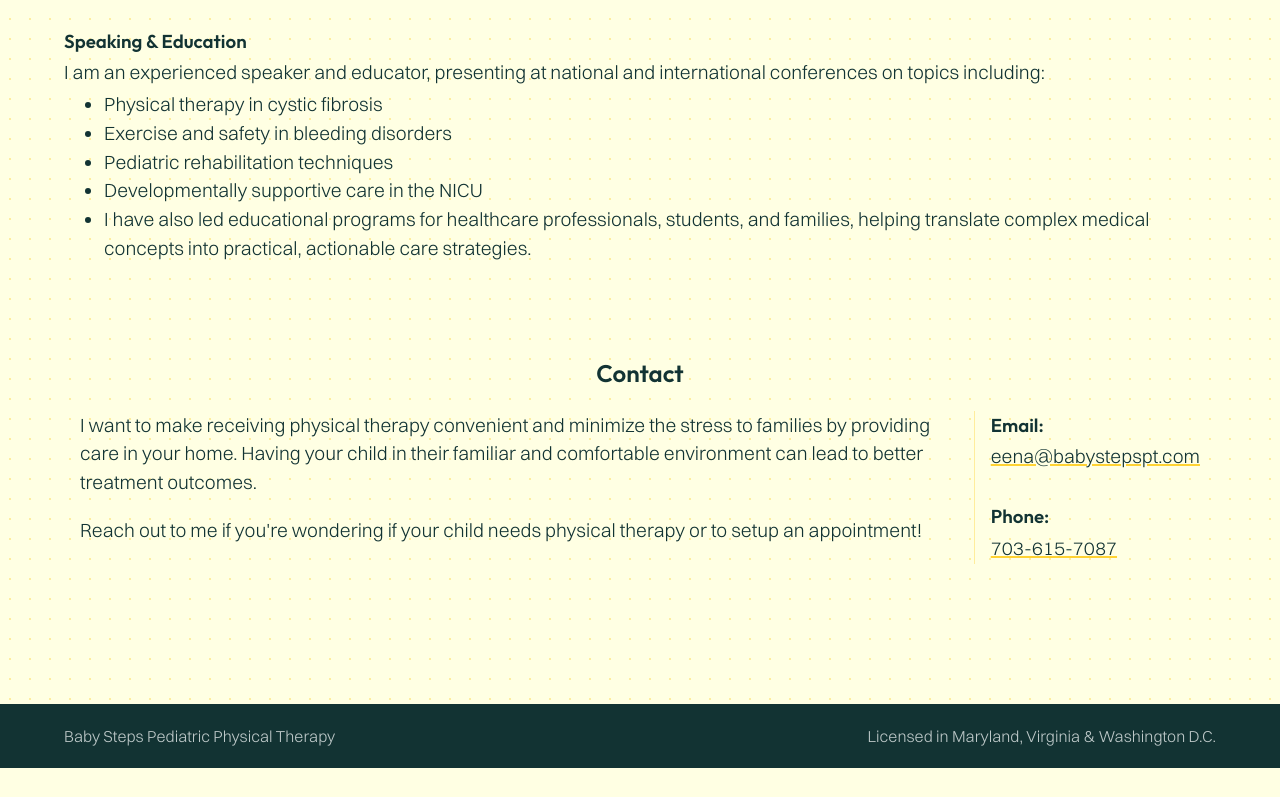
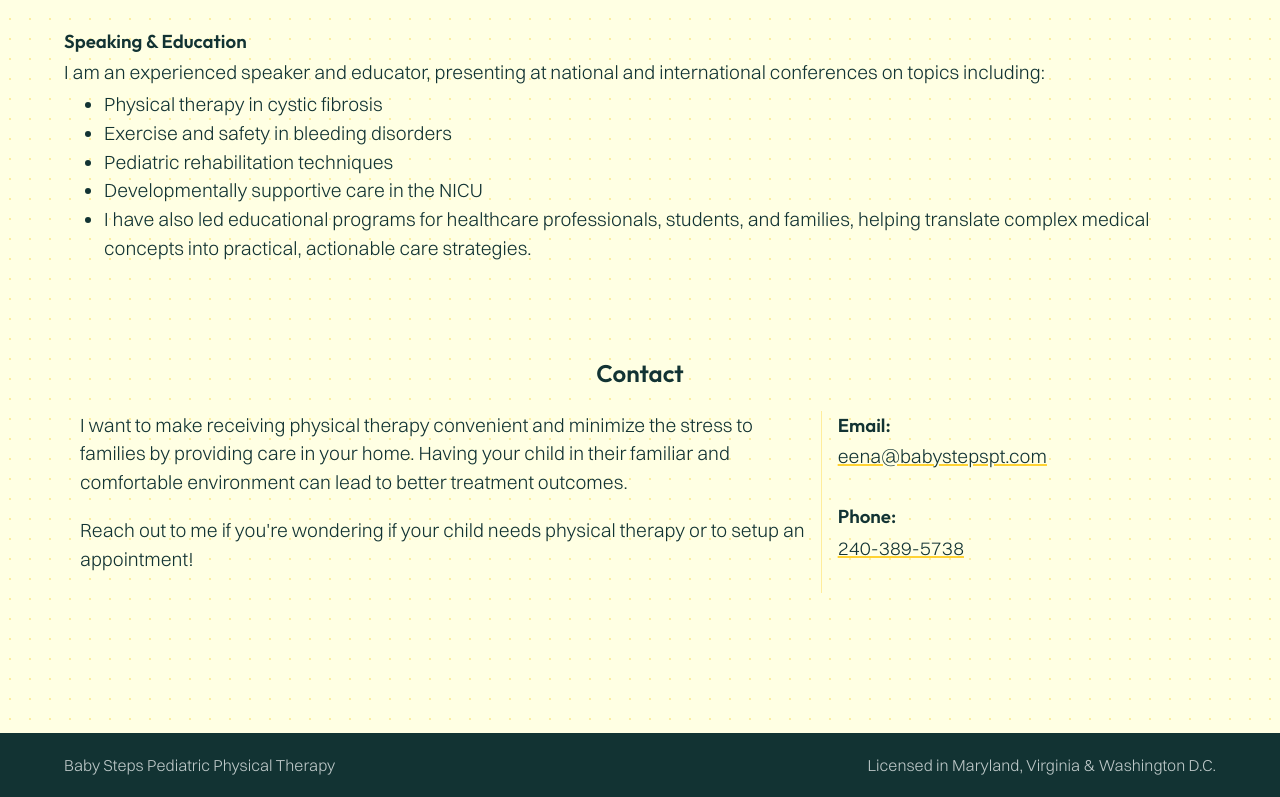
Before and after one commit to shawnmath/babystepsphysicaltherapy, a plain HTML site: page index.html in a window 1280 px wide. Shown: the part 3251-4048 px from the top of the page. Before the commit the page ends 4019 px from the top, so only its background shows below. Drawn offline with Linux system fonts and the light colour scheme; files whose address does not match are found by name.

Commit message:
update phone number, edit css for contact method sections

```diff
--- a/index.html
+++ b/index.html
@@ -219,7 +219,7 @@
             </div>
             <div contact-method>
               <h3 title>Phone:</h3>
-              <a href='tel:+7036157087' underline thin>703-615-7087</a>
+              <a href='tel:+2403895738' underline thin>240-389-5738</a>
             </div>
           </section>
         </div>
--- a/styles/sections/contact.css
+++ b/styles/sections/contact.css
@@ -21,6 +21,10 @@
       }
     }
 
+    &:nth-child(2) {
+      flex: 0.5;
+    }
+
     p {
       margin-top: 0;
     }
```
